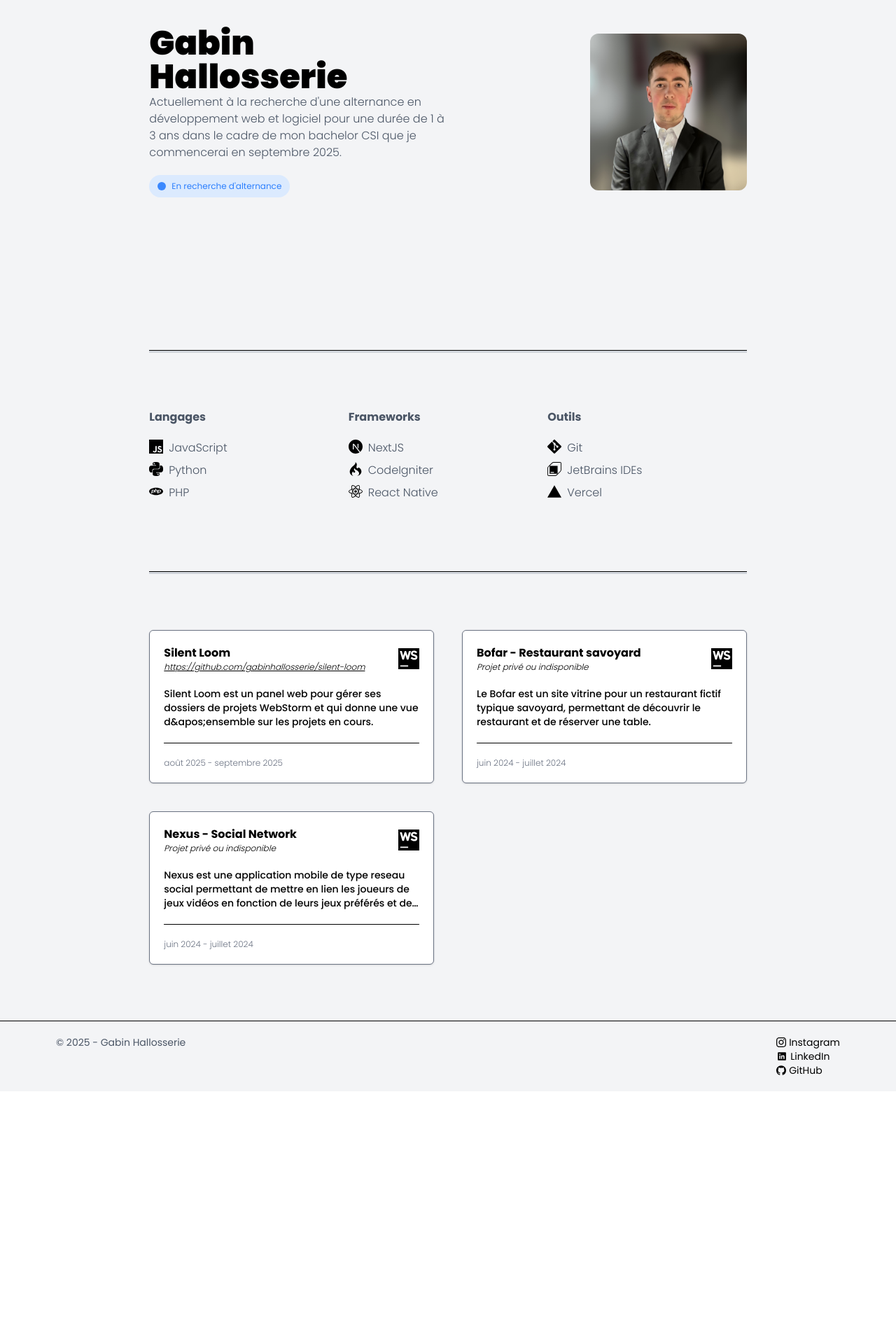
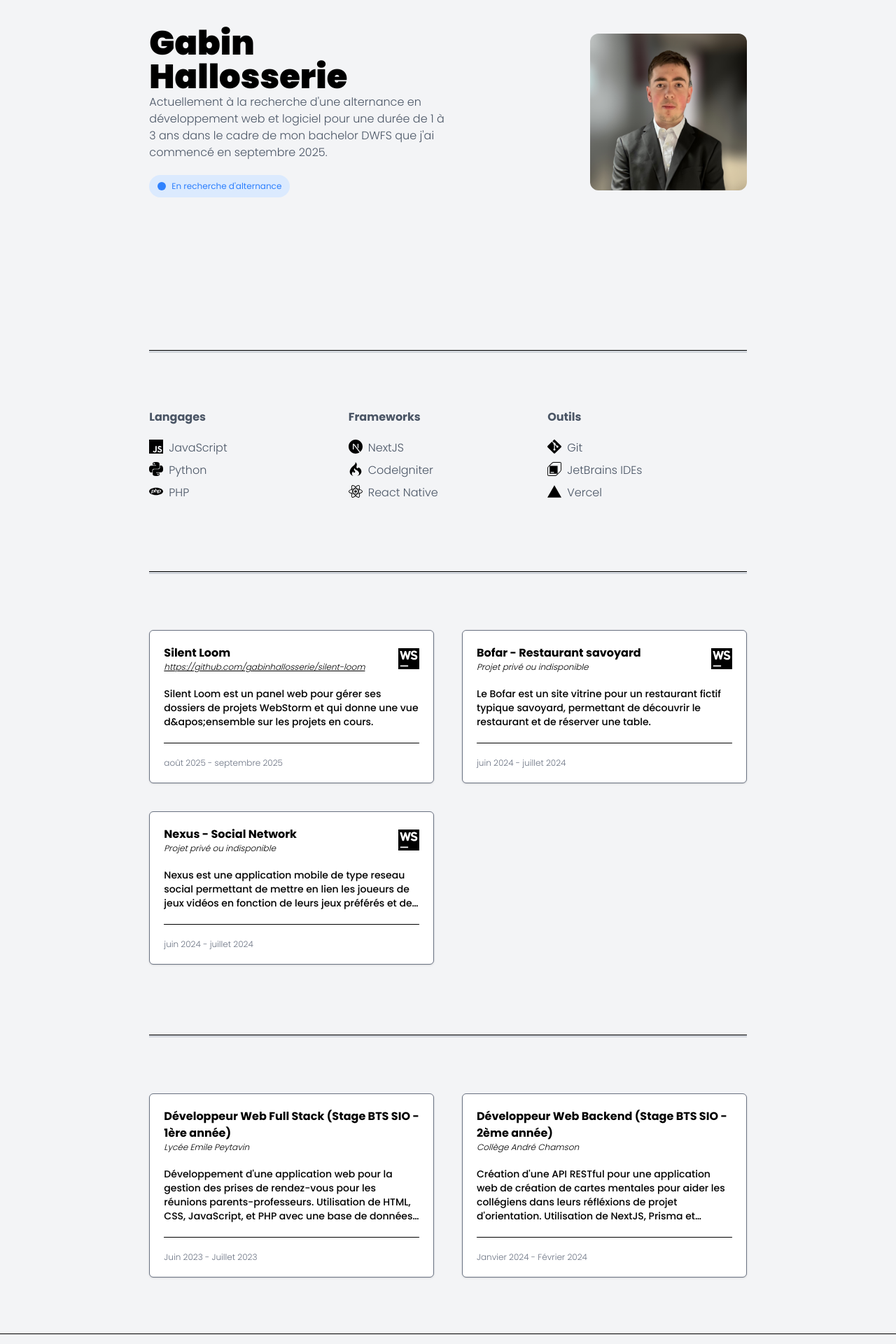
Before and after one commit to gabinhallosserie/portfolio, a Next.js app: page / in a window 1280 px wide. Shown: the part 240-2160 px from the top of the page at 70% size. Before the commit the page ends 1799 px from the top, so only its background shows below. Built offline with nearby package versions, Linux system fonts and the light colour scheme.

Commit message:
v1.2: add experiences and fix bug navbar

```diff
--- a/app/page.js
+++ b/app/page.js
@@ -3,6 +3,7 @@
 import Navbar from "@/components/Navbar";
 import Skills from "@/components/Skills";
 import Projects from "@/components/Projects";
+import Experiences from "@/components/Experiences";
 import Footer from "@/components/Footer";
 
 import Image from "next/image";
@@ -16,8 +17,8 @@ export default function Home() {
                 <div className={"w-full xl:w-1/2 flex flex-col items-start"}>
                     <h1 className={"text-5xl font-black"}>Gabin Hallosserie</h1>
                     <p className={"text-md font-light text-gray-600"}>Actuellement à la recherche d&apos;une alternance
-                        en développement web et logiciel pour une durée de 1 à 3 ans dans le cadre de mon bachelor CSI
-                        que je commencerai en septembre 2025.</p>
+                        en développement web et logiciel pour une durée de 1 à 3 ans dans le cadre de mon bachelor DWFS
+                        que j&apos;ai commencé en septembre 2025.</p>
 
                     <div className={"px-3 py-2 bg-blue-100 mt-5 flex justify-start items-center gap-2 rounded-full"}>
                         <div className={"w-3 h-3 bg-blue-500 rounded-full animate-pulse"}></div>
@@ -32,12 +33,13 @@ export default function Home() {
             </div>
 
             <hr className={"w-2/3 h-1 bg-gray-300 mt-5 mb-20"}/>
-
             <Skills/>
 
-            <hr className={"w-2/3 h-1 bg-gray-300 mt-5 mb-20"}/>
+            <hr id={"projects"} className={"w-2/3 h-1 bg-gray-300 mt-5 mb-20"}/>
+            <Projects/>
 
-            <Projects/>
+            <hr id={"experiences"} className={"w-2/3 h-1 bg-gray-300 mt-5 mb-20"}/>
+            <Experiences/>
 
             <Footer/>
         </div>
--- /dev/null
+++ b/components/Experiences.js
@@ -0,0 +1,43 @@
+export default function Experiences() {
+    const experiences = [
+        {
+            title: "Développeur Web Full Stack (Stage BTS SIO - 1ère année)",
+            company: "Lycée Emile Peytavin",
+            duration: "Juin 2023 - Juillet 2023",
+            description: "Développement d'une application web pour la gestion des prises de rendez-vous pour les réunions parents-professeurs. Utilisation de HTML, CSS, JavaScript, et PHP avec une base de données MySQL."
+        },
+        {
+            title: "Développeur Web Backend (Stage BTS SIO - 2ème année)",
+            company: "Collège André Chamson",
+            duration: "Janvier 2024 - Février 2024",
+            description: "Création d'une API RESTful pour une application web de création de cartes mentales pour aider les collégiens dans leurs réfléxions de projet d'orientation. Utilisation de NextJS, Prisma et MySQL."
+        }
+    ]
+
+    return (
+        <div className={"w-2/3 flex flex-col justify-start items-start gap-10 mx-auto mb-20"}>
+            <div className={"w-full grid grid-cols-1 md:grid-cols-2 gap-10"}>
+                {experiences.map((experience, index) => (
+                    <div
+                        className={"flex flex-col items-start border border-gray-500 rounded-md p-5 bg-white shadow-sm hover:shadow-lg transition-all duration-300 ease-in-out"}
+                        key={index}>
+                        <div className={"w-full flex justify-between items-center"}>
+                            <div className={"flex flex-col justify-start items-start"}>
+                                <p className={"font-bold text-md"}>{experience.title}</p>
+                                <span className="font-light text-xs italic">{experience.company}</span>
+                            </div>
+                        </div>
+
+                        <p className={"text-sm font-medium mt-5 line-clamp-4"}>{experience.description}</p>
+
+                        <hr className={"w-full h-px bg-gray-300 mt-5"}/>
+
+                        <div className={"w-full flex justify-between items-center mt-5"}>
+                            <p className={"text-xs font-light text-gray-500"}>{experience.duration}</p>
+                        </div>
+                    </div>
+                ))}
+            </div>
+        </div>
+    )
+}
--- a/components/Navbar.js
+++ b/components/Navbar.js
@@ -42,9 +42,9 @@ export default function Navbar() {
                     <span
                         className={"absolute left-0 bottom-0 w-0 h-0.5 bg-black transition-all duration-300 group-hover:w-full"}></span>
                 </Link>
-                <Link href={"#blog"}
+                <Link href={"#experiences"}
                         className={"relative text-sm font-semibold transition-all duration-300 ease-in-out group"}>
-                    Blog
+                    Expériences
                     <span
                         className={"absolute left-0 bottom-0 w-0 h-0.5 bg-black transition-all duration-300 group-hover:w-full"}></span>
                 </Link>
--- a/components/Projects.js
+++ b/components/Projects.js
@@ -27,7 +27,7 @@ export default function Projects() {
     ]
 
     return (
-        <div id={"projects"} className={"w-2/3 flex flex-col justify-start items-start gap-10 mx-auto mb-20"}>
+        <div className={"w-2/3 flex flex-col justify-start items-start gap-10 mx-auto mb-20"}>
             <div className={"w-full grid grid-cols-1 md:grid-cols-2 gap-10"}>
                 {projects.map((project, index) => (
                     <div
```
